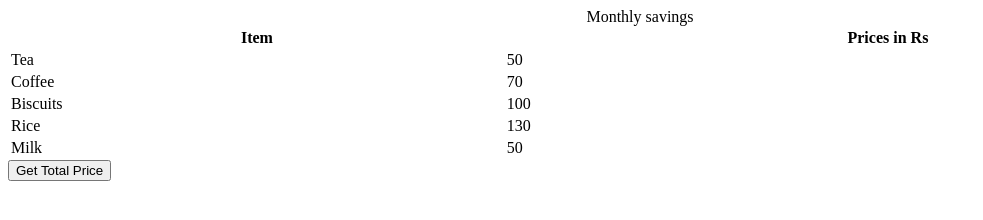
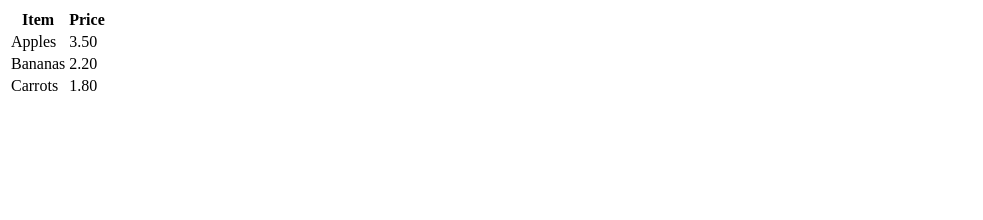
Before and after one commit to acciojob/grofers-checkout-QUAYEMX1, a website: page main.html in a window 1280 px wide. Shown: the whole page, without its empty margins (0-983 px from the left). Drawn offline with Linux system fonts and the light colour scheme.

Commit message:
created a submission

```diff
--- a/main.html
+++ b/main.html
@@ -1,45 +1,36 @@
 <!DOCTYPE html>
-
-<html>
-
+<html lang="en">
 <head>
-	<link rel="stylesheet" href="styles.css">
+    <meta charset="UTF-8">
+    <meta http-equiv="X-UA-Compatible" content="IE=edge">
+    <meta name="viewport" content="width=device-width, initial-scale=1.0">
+    <title>Grocery List</title>
 </head>
-
 <body>
-    <!-- the entire body must be written by student -->
-    <table style="width: 100%">
-    <caption>
-      Monthly savings
-    </caption>
+    <table id="grocery-list">
+        <thead>
             <tr>
                 <th>Item</th>
-      <th>Prices in Rs</th>
+                <th>Price</th>
             </tr>
-    <tr>
-      <td class="item">Tea</td>
-      <td class="price">50</td>
+        </thead>
+        <tbody>
+            <tr class="item">
+                <td>Apples</td>
+                <td class="prices">3.50</td>
             </tr>
-    <tr>
-      <td class="item">Coffee</td>
-      <td class="price">70</td>
+            <tr class="item">
+                <td>Bananas</td>
+                <td class="prices">2.20</td>
             </tr>
-    <tr>
-      <td class="item">Biscuits</td>
-      <td class="price">100</td>
+            <tr class="item">
+                <td>Carrots</td>
+                <td class="prices">1.80</td>
             </tr>
-    <tr>
-      <td class="item">Rice</td>
-      <td class="price">130</td>
-    </tr>
-    <tr>
-      <td class="item">Milk</td>
-      <td class="price">50</td>
-    </tr>
+            <!-- More items can be added here -->
+        </tbody>
     </table>
-    <script type="text/javascript" src="./script.js">
-</script>
 
+    <script src="sumPrices.js"></script>
 </body>
-
 </html>
--- a/script.js
+++ b/script.js
@@ -1,10 +1,28 @@
-const getSumBtn = document.createElement("button");
-getSumBtn.append("Get Total Price");
-document.body.appendChild(getSumBtn);
+document.addEventListener('DOMContentLoaded', () => {
+    // Get all price elements from the table
+    const priceElements = document.querySelectorAll('.prices');
 
-const getSum = () => {
-//Add your code here
+    // Calculate the sum of the prices
+    let totalPrice = 0;
+    priceElements.forEach(priceElement => {
+        // Parse price as float and add to total
+        const price = parseFloat(priceElement.textContent);
+        if (!isNaN(price)) {
+            totalPrice += price;
+        }
+    });
 
-};
+    // Create a new row for the total price
+    const totalRow = document.createElement('tr');
+    const totalCell = document.createElement('td');
 
-getSumBtn.addEventListener("click", getSum);
+    // Set colspan to 2 to make the total cell span across both columns
+    totalCell.setAttribute('colspan', '2');
+    totalCell.textContent = `Total Price: $${totalPrice.toFixed(2)}`;
+
+    // Add the total cell to the row
+    totalRow.appendChild(totalCell);
+
+    // Append the total row to the table body
+    document.getElementById('grocery-list').querySelector('tbody').appendChild(totalRow);
+});
```
Lines whose indentation alone changed are shown as unchanged.
